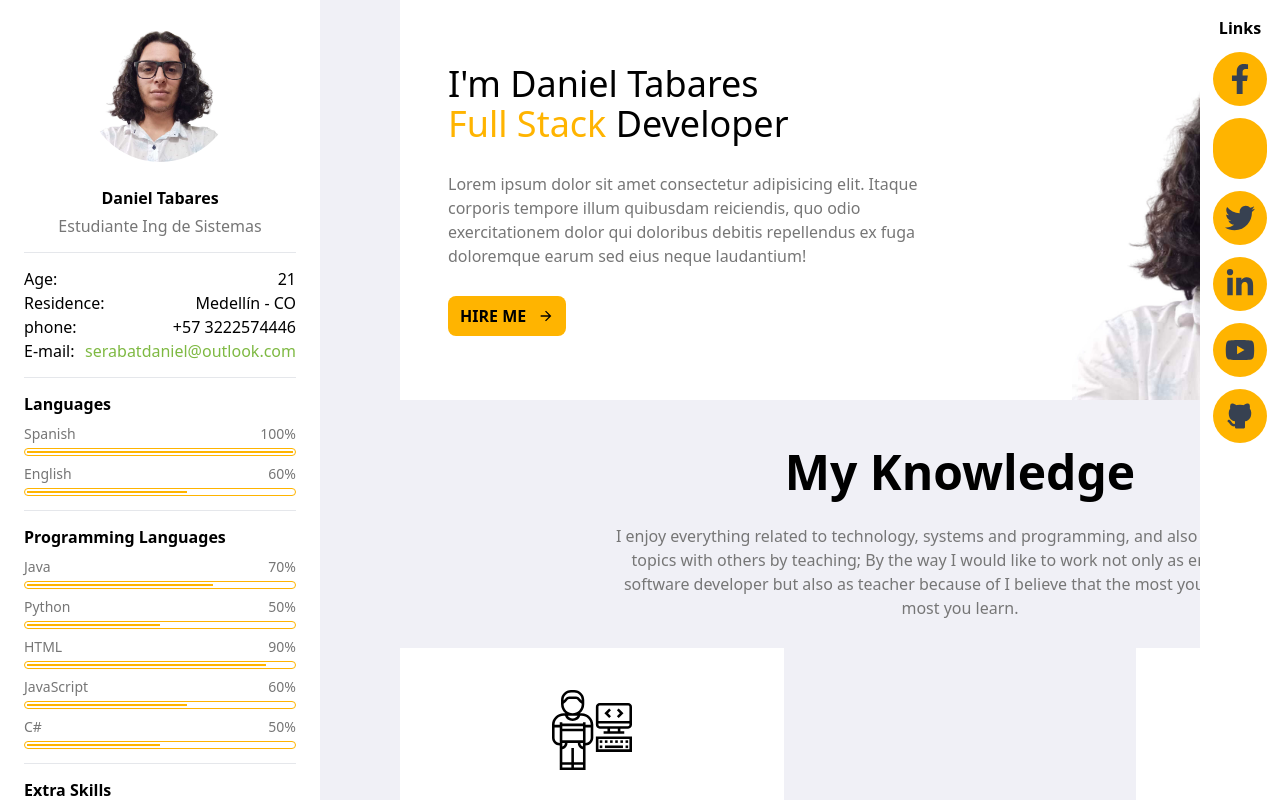
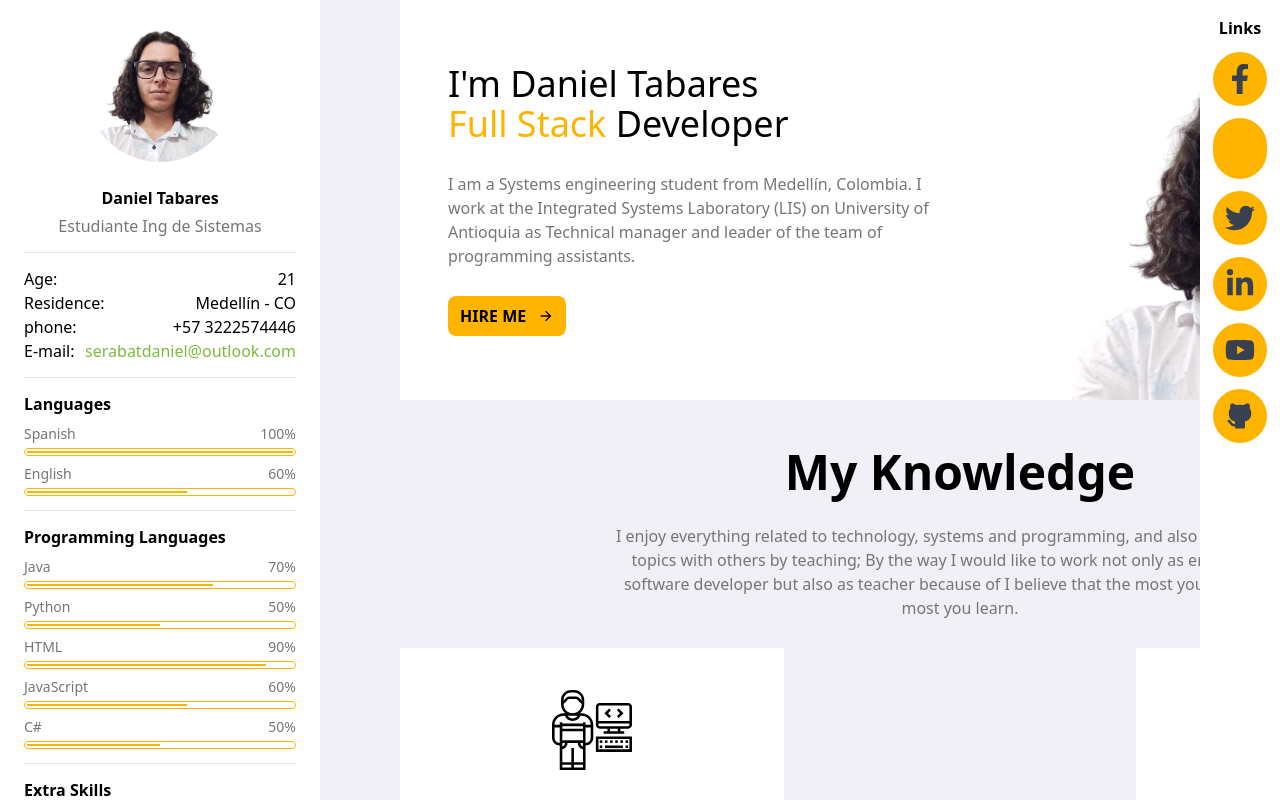
Before and after one commit to DanielTabares1/ing-web-cv, a Next.js app: page / in a window 1280 px wide. Shown: the top 800 px of the page. Built offline with nearby package versions, Linux system fonts and the light colour scheme; some icons are missing.

Commit message:
Change in main Description

```diff
--- a/components/MainInfo.tsx
+++ b/components/MainInfo.tsx
@@ -26,7 +26,7 @@ const MainInfo = () => {
                         <h1 className="text-4xl"><span className="text-cv-yellow">Full Stack</span> Developer</h1>
                     </div>
 
-                    <span className="text-gray-text-l w-[500px]">Lorem ipsum dolor sit amet consectetur adipisicing elit. Itaque corporis tempore illum quibusdam reiciendis, quo odio exercitationem dolor qui doloribus debitis repellendus ex fuga doloremque earum sed eius neque laudantium!</span>
+                    <span className="text-gray-text-l w-[500px]">I am a Systems engineering student from Medellín, Colombia. I work at the Integrated Systems Laboratory (LIS) on University of Antioquia as Technical manager and leader of the team of programming assistants.</span>
                     <MainButton handleClick={handleHireMe} title="HIRE ME" Icono={MdArrowForward}/>
                 </div>
 
```
